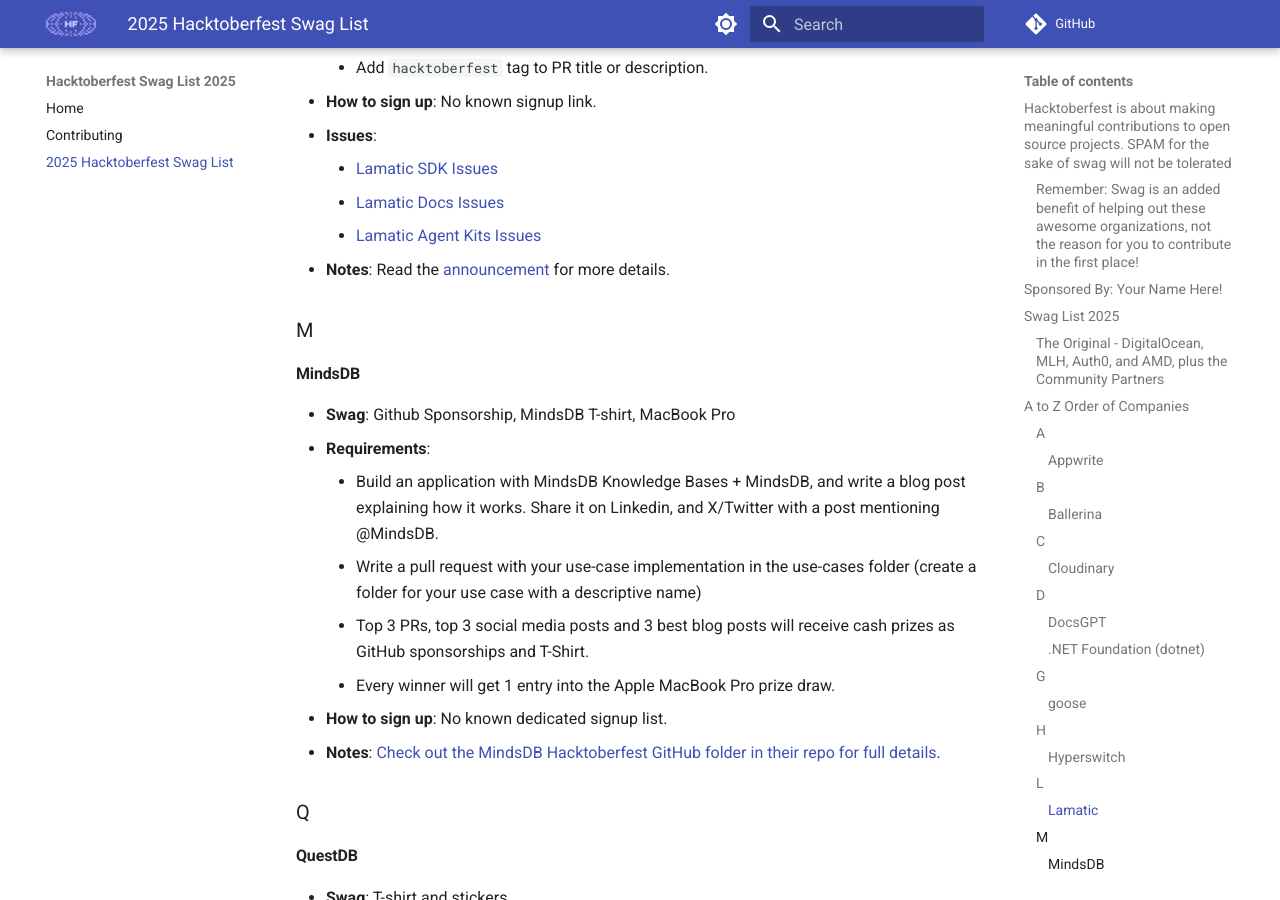
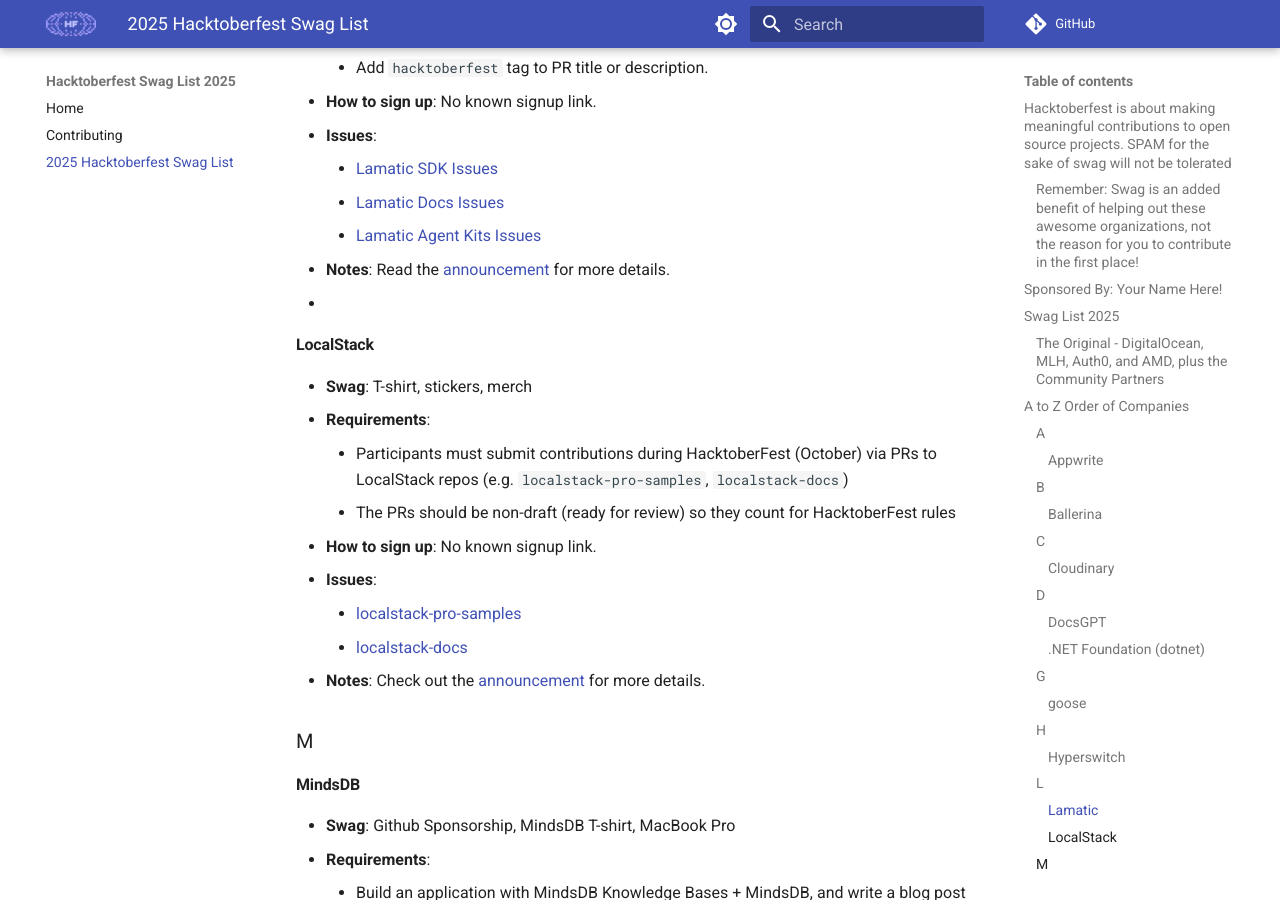
Before and after one commit to crweiner/hacktoberfest-swag-list, an MkDocs documentation site: the page built from docs/list.md, in a window 1280 px wide and 900 px high, scrolled down 4264 px. Built offline with MkDocs 1.6.1 and Material for MkDocs 9.7.7, drawn with Linux system fonts in a browser that asks for light colours; plug-ins that fetch from the network failed and are left out; comment, search, counter and statistics services are not loaded.

Commit message:
Add LocalStack to the Hacktoberfest Swag List

```diff
--- a/docs/list.md
+++ b/docs/list.md
@@ -129,6 +129,18 @@
     - [Lamatic Docs Issues](https://github.com/Lamatic/Lamatic-Docs/issues)
     - [Lamatic Agent Kits Issues](https://github.com/Lamatic/AgentKit/issues)
 - **Notes**: Read the [announcement](https://lamatic.ai/docs/hacktoberfest) for more details.
+-
+#### LocalStack
+
+- **Swag**: T-shirt, stickers, merch
+- **Requirements**:
+    - Participants must submit contributions during HacktoberFest (October) via PRs to LocalStack repos (e.g. `localstack-pro-samples`, `localstack-docs`)
+    - The PRs should be non-draft (ready for review) so they count for HacktoberFest rules
+- **How to sign up**: No known signup link.
+- **Issues**:
+    - [localstack-pro-samples](https://github.com/localstack-samples/localstack-pro-samples/issues)
+    - [localstack-docs](https://github.com/localstack/localstack-docs/issues)
+- **Notes**: Check out the [announcement](https://blog.localstack.cloud/hacktoberfest-2025/) for more details.
 
 ### M
 
```
